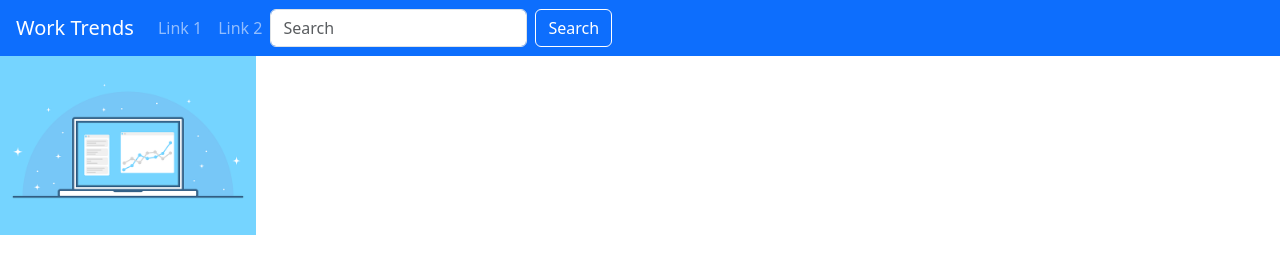
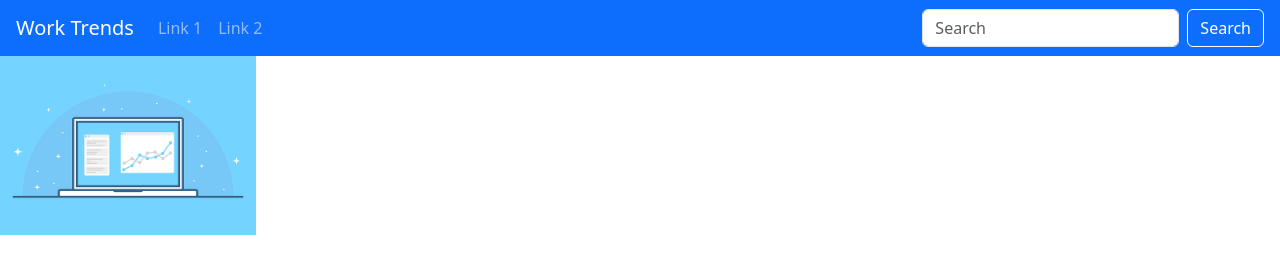
Before and after one commit to raphmatos/work-trends, a plain HTML site: page index.html in a window 1280 px wide. Drawn offline with nearby package versions, Linux system fonts and the light colour scheme.

Commit message:
Search field aligned to the right

```diff
--- a/index.html
+++ b/index.html
@@ -27,7 +27,7 @@
         <a class="nav-link" href="#">Link 2</a>
       </li>
     </ul>
-    <form class="d-flex">
+    <form class="d-flex ms-auto me-3">
       <input class="form-control me-2" type="search" placeholder="Search" aria-label="Search">
       <button class="btn text-white border border-white" type="submit">Search</button>
     </form>
```
